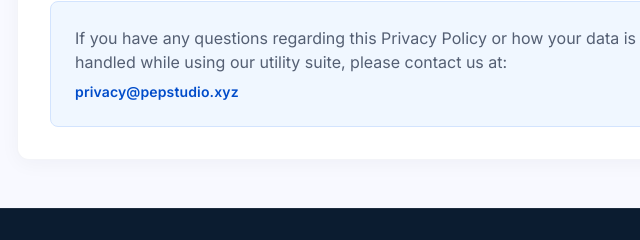
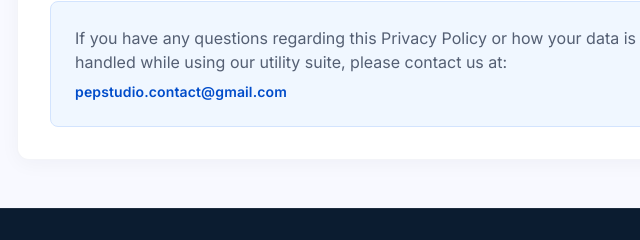
Before and after one commit to sonumur/AgeCalculater, a website: page public/privacy-policy.html in a window 1280 px wide. Shown: the part 1401-1641 px from the top of the page, 255-895 px from the left. Drawn offline with nearby package versions, Linux system fonts and the light colour scheme.

Commit message:
correct gmail account

```diff
--- a/public/privacy-policy.html
+++ b/public/privacy-policy.html
@@ -237,7 +237,7 @@
                     class="space-y-stack-sm font-body-md text-body-md text-secondary bg-surface-blue p-6 rounded-lg mt-4 border border-surface-container-highest">
                     <p>If you have any questions regarding this Privacy Policy or how your data is handled while using
                         our utility suite, please contact us at:</p>
-                    <p class="font-label-sm text-label-sm text-primary mt-2">privacy@pepstudio.xyz</p>
+                    <p class="font-label-sm text-label-sm text-primary mt-2">pepstudio.contact@gmail.com</p>
                 </div>
             </section>
         </article>
```
Also changed, not shown: public/terms-of-service.html (+1 -1 lines).
